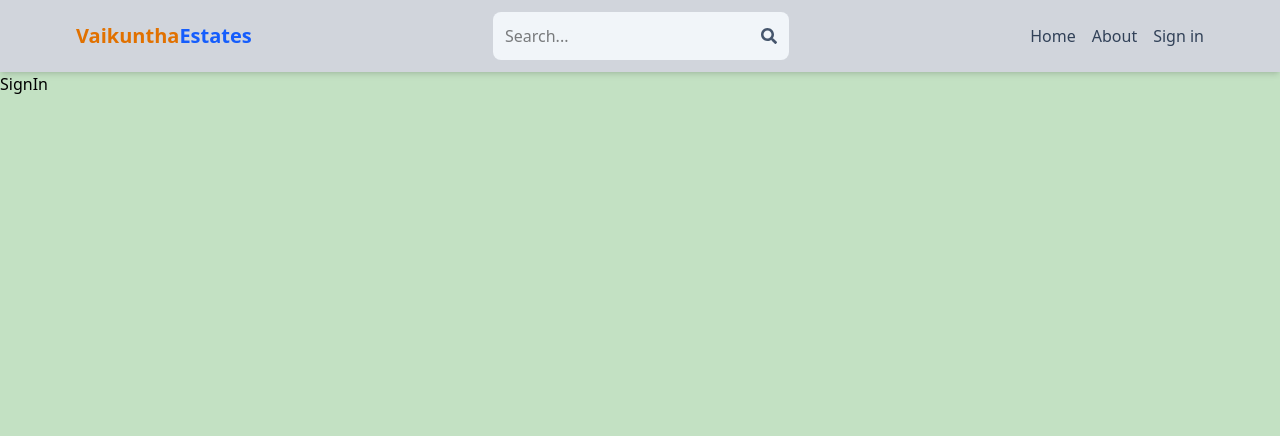
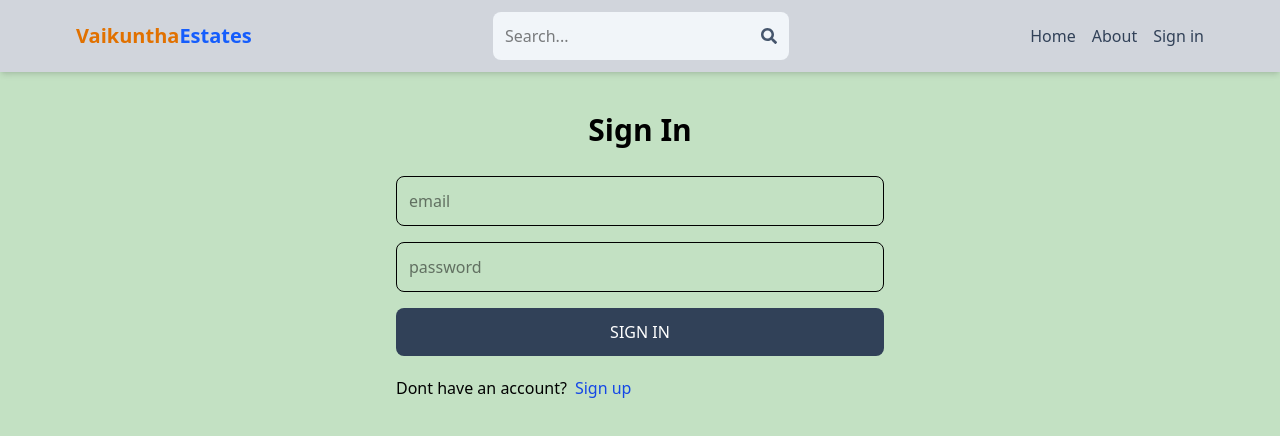
Before and after one commit to VK-246/mern-RealEstate, a React (Vite) app in the folder client/: page /sign-in in a window 1280 px wide. Shown: the top 436 px of the page. Built offline with nearby package versions, Linux system fonts and the light colour scheme.

Commit message:
complete signin functionality

```diff
--- a/client/src/components/Header.jsx
+++ b/client/src/components/Header.jsx
@@ -28,7 +28,7 @@
               About
             </li>
           </Link>
-          <Link to='/profile'>
+          <Link to='/sign-in'>
               <li className=' text-slate-700 hover:underline'> Sign in</li>
           </Link>
           </ul>
--- a/client/src/pages/SignIn.jsx
+++ b/client/src/pages/SignIn.jsx
@@ -1,7 +1,78 @@
-import React from 'react'
+import { useState } from 'react';
+import { Link, useNavigate } from 'react-router-dom';
 
-export default function SignIn() {
+export default function SignUp() {
+
+  const [formData, setFormData] = useState({});
+  const [error, setError] = useState(null);
+  const [loading, setLoading] = useState(false);
+  const navigate = useNavigate();
+  const handleChange = (e) => {
+    setFormData({
+      ...formData,
+      [e.target.id]: e.target.value,
+    });
+  };
+  const handleSubmit = async (e) => {
+    e.preventDefault();
+    try {
+      setLoading(true);
+      const res = await fetch('/api/auth/signin', {
+        method: 'POST',
+        headers: {
+          'Content-Type': 'application/json',
+        },
+        body: JSON.stringify(formData),
+      });
+      const data = await res.json();
+      console.log(data);
+      if (data.success === false) {
+        setLoading(false);
+        setError(data.message);
+        return;
+      }
+      setLoading(false);
+      setError(null);
+      navigate('/');
+    } catch (error) {
+      setLoading(false);
+      setError(error.message);
+    }
+  };
+
   return (
-    <div>SignIn</div>
-  )
+<div className='p-3 max-w-lg mx-auto'>
+      <h1 className='text-3xl text-center font-semibold my-7'>Sign In</h1>
+      <form onSubmit={handleSubmit} className='flex flex-col gap-4'>
+        <input
+          type='email'
+          placeholder='email'
+          className='border p-3 rounded-lg'
+          id='email'
+          onChange={handleChange}
+        />
+        <input
+          type='password'
+          placeholder='password'
+          className='border p-3 rounded-lg'
+          id='password'
+          onChange={handleChange}
+        />
+
+        <button
+          disabled={loading}
+          className='bg-slate-700 text-white p-3 rounded-lg uppercase hover:opacity-95 disabled:opacity-80'
+        >
+          {loading ? 'Loading...' : 'Sign In'}
+        </button>
+      </form>
+      <div className='flex gap-2 mt-5'>
+        <p>Dont have an account?</p>
+        <Link to={'/sign-up'}>
+          <span className='text-blue-700'>Sign up</span>
+        </Link>
+      </div>
+      {error && <p className='text-red-500 mt-5'>{error}</p>}
+    </div>
+  );
 }
```
